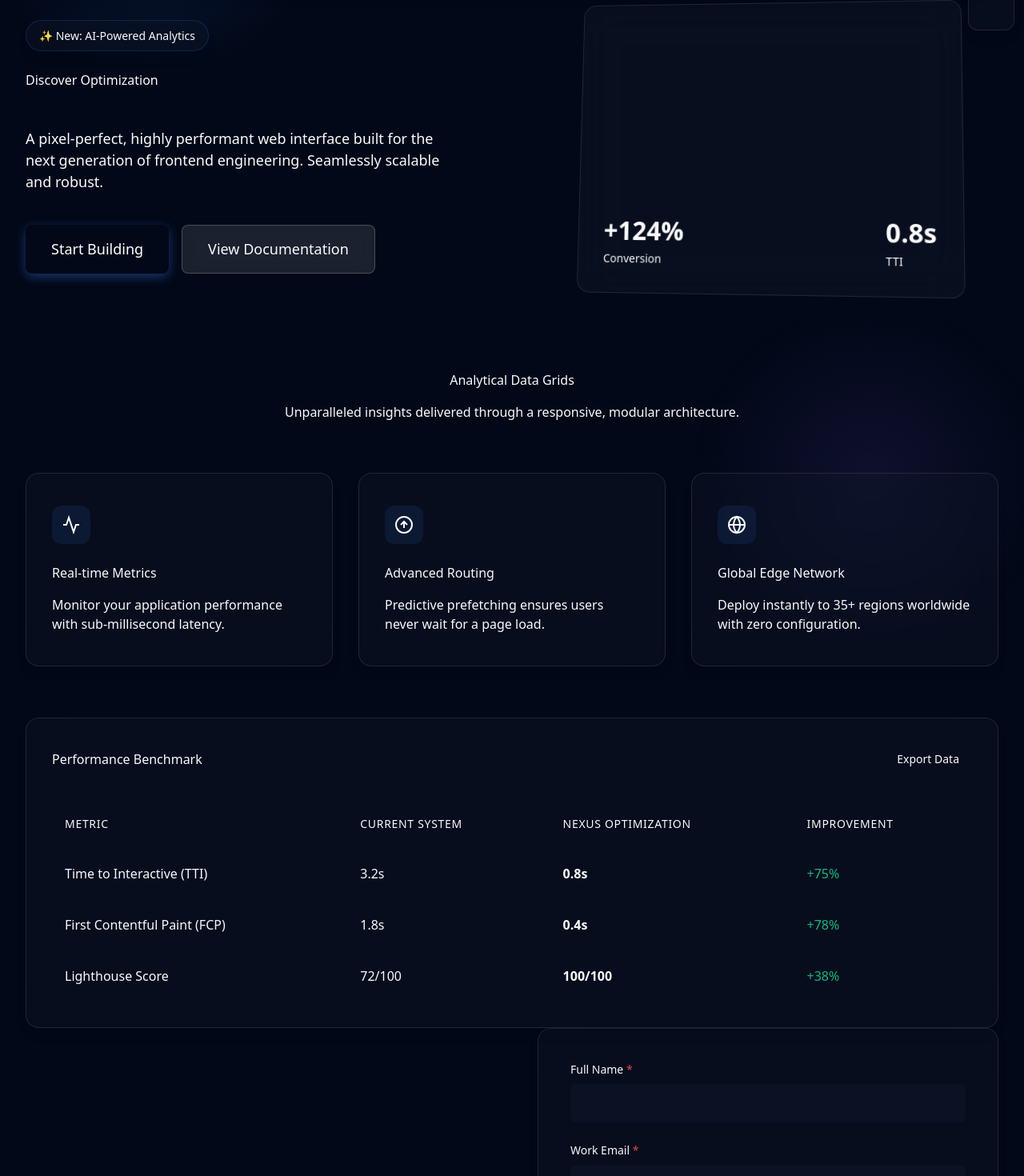
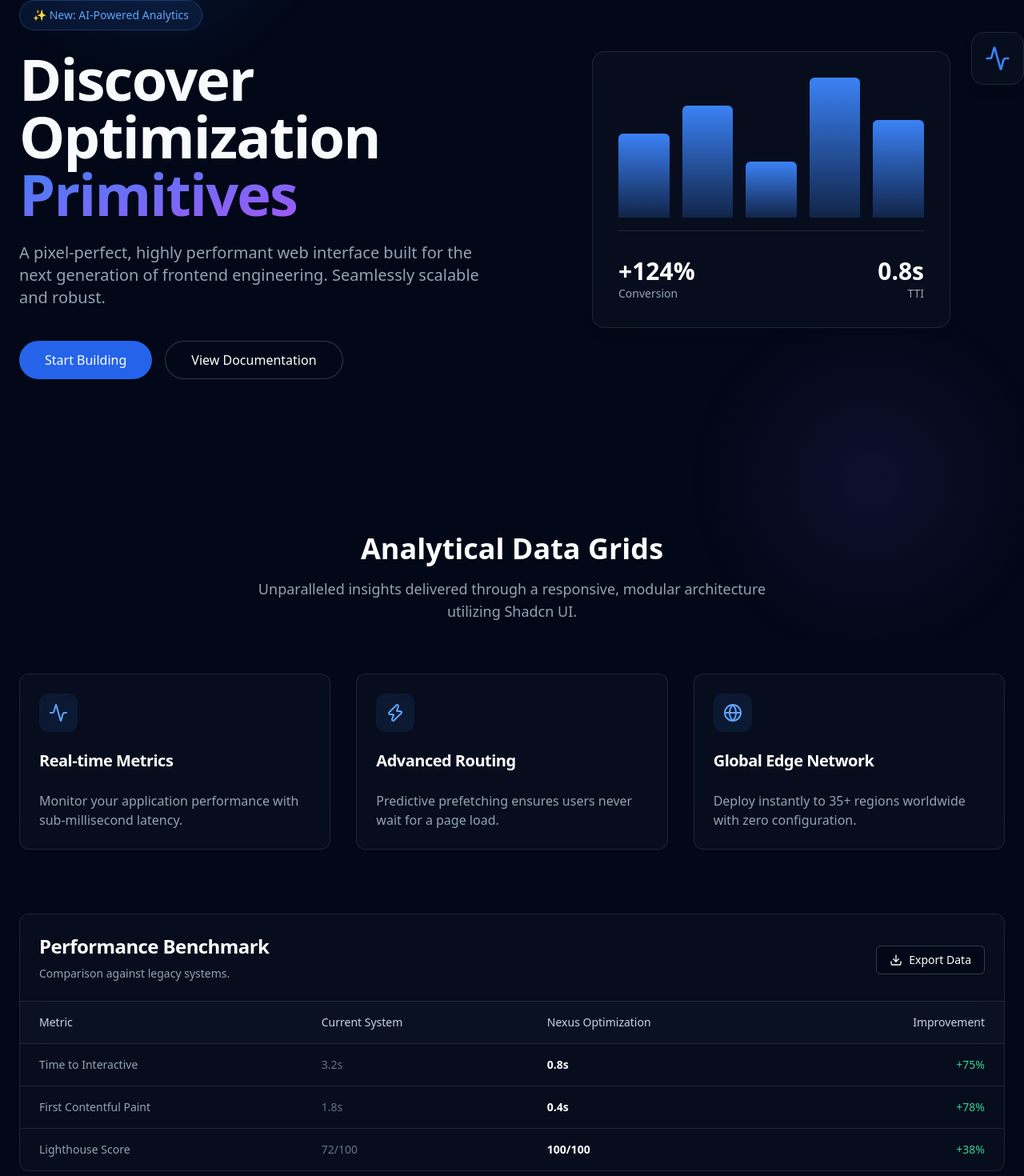
Before and after one commit to 04shubham7/PixelGEO, a React (Vite) app: page / in a window 1280 px wide. Shown: the part 160-1630 px from the top of the page at 80% size. Built offline with nearby package versions, Linux system fonts and the light colour scheme.

Commit message:
refactor: migrate hero and features to tailwind, shadcn and framer-motion

```diff
--- a/src/components/Features/Features.jsx
+++ b/src/components/Features/Features.jsx
@@ -1,96 +1,111 @@
 import React from 'react';
-import './Features.css';
+import { Card, CardContent, CardDescription, CardHeader, CardTitle } from '@/components/ui/card';
+import { Table, TableBody, TableCell, TableHead, TableHeader, TableRow } from '@/components/ui/table';
+import { Button } from '@/components/ui/button';
+import { Activity, Globe, Zap, Download } from 'lucide-react';
+import { motion } from 'framer-motion';
 
 const featuresData = [
   {
     id: 1,
     title: 'Real-time Metrics',
     description: 'Monitor your application performance with sub-millisecond latency.',
-    icon: (
-      <svg width="24" height="24" viewBox="0 0 24 24" fill="none" stroke="currentColor" strokeWidth="2">
-        <path d="M22 12h-4l-3 9L9 3l-3 9H2"/>
-      </svg>
-    )
+    icon: <Activity className="w-6 h-6 text-blue-400" />
   },
   {
     id: 2,
     title: 'Advanced Routing',
     description: 'Predictive prefetching ensures users never wait for a page load.',
-    icon: (
-      <svg width="24" height="24" viewBox="0 0 24 24" fill="none" stroke="currentColor" strokeWidth="2">
-        <circle cx="12" cy="12" r="10"/><path d="M16 12l-4-4-4 4M12 8v8"/>
-      </svg>
-    )
+    icon: <Zap className="w-6 h-6 text-blue-400" />
   },
   {
     id: 3,
     title: 'Global Edge Network',
     description: 'Deploy instantly to 35+ regions worldwide with zero configuration.',
-    icon: (
-      <svg width="24" height="24" viewBox="0 0 24 24" fill="none" stroke="currentColor" strokeWidth="2">
-        <circle cx="12" cy="12" r="10"/><path d="M2 12h20M12 2a15.3 15.3 0 0 1 4 10 15.3 15.3 0 0 1-4 10 15.3 15.3 0 0 1-4-10 15.3 15.3 0 0 1 4-10z"/>
-      </svg>
-    )
+    icon: <Globe className="w-6 h-6 text-blue-400" />
   }
 ];
 
 const Features = () => {
   return (
-    <section id="features" className="features section-padding">
-      <div className="container">
-        <div className="features-header">
-          <h2>Analytical Data Grids</h2>
-          <p>Unparalleled insights delivered through a responsive, modular architecture.</p>
+    <section id="features" className="py-24 relative z-10">
+      <div className="container mx-auto px-6 max-w-[1440px]">
+        <div className="text-center max-w-2xl mx-auto mb-16">
+          <h2 className="text-3xl md:text-4xl font-bold text-white mb-4">Analytical Data Grids</h2>
+          <p className="text-slate-400 text-lg">Unparalleled insights delivered through a responsive, modular architecture utilizing Shadcn UI.</p>
         </div>
 
-        <div className="features-grid">
-          {featuresData.map((feature) => (
-            <div key={feature.id} className="feature-card glass-panel">
-              <div className="feature-icon">{feature.icon}</div>
-              <h3>{feature.title}</h3>
-              <p>{feature.description}</p>
-            </div>
+        <div className="grid grid-cols-1 md:grid-cols-3 gap-8 mb-20">
+          {featuresData.map((feature, i) => (
+            <motion.div
+              key={feature.id}
+              initial={{ opacity: 0, y: 20 }}
+              whileInView={{ opacity: 1, y: 0 }}
+              viewport={{ once: true }}
+              transition={{ delay: i * 0.1, duration: 0.5 }}
+              className="h-full"
+            >
+              <Card className="bg-slate-900/40 backdrop-blur-xl border-white/10 hover:border-blue-500/30 transition-colors h-full">
+                <CardHeader>
+                  <div className="w-12 h-12 rounded-xl bg-blue-500/10 flex items-center justify-center mb-4">
+                    {feature.icon}
+                  </div>
+                  <CardTitle className="text-xl text-white">{feature.title}</CardTitle>
+                </CardHeader>
+                <CardContent>
+                  <CardDescription className="text-slate-400 text-base">{feature.description}</CardDescription>
+                </CardContent>
+              </Card>
+            </motion.div>
           ))}
         </div>
 
-        <div className="data-grid glass-panel mt-4">
-          <div className="data-grid-header">
-            <h3>Performance Benchmark</h3>
-            <button className="export-btn">Export Data</button>
-          </div>
-          <div className="table-responsive">
-            <table>
-              <thead>
-                <tr>
-                  <th>Metric</th>
-                  <th>Current System</th>
-                  <th>Nexus Optimization</th>
-                  <th>Improvement</th>
-                </tr>
-              </thead>
-              <tbody>
-                <tr>
-                  <td>Time to Interactive (TTI)</td>
-                  <td>3.2s</td>
-                  <td className="highlight">0.8s</td>
-                  <td className="positive">+75%</td>
-                </tr>
-                <tr>
-                  <td>First Contentful Paint (FCP)</td>
-                  <td>1.8s</td>
-                  <td className="highlight">0.4s</td>
-                  <td className="positive">+78%</td>
-                </tr>
-                <tr>
-                  <td>Lighthouse Score</td>
-                  <td>72/100</td>
-                  <td className="highlight">100/100</td>
-                  <td className="positive">+38%</td>
-                </tr>
-              </tbody>
-            </table>
-          </div>
-        </div>
+        <motion.div
+          initial={{ opacity: 0, y: 20 }}
+          whileInView={{ opacity: 1, y: 0 }}
+          viewport={{ once: true }}
+          transition={{ duration: 0.6 }}
+        >
+          <Card className="bg-slate-900/40 backdrop-blur-xl border-white/10 overflow-hidden">
+            <CardHeader className="flex flex-col sm:flex-row items-start sm:items-center justify-between gap-4 border-b border-white/10 pb-6">
+              <div>
+                <CardTitle className="text-2xl text-white">Performance Benchmark</CardTitle>
+                <CardDescription className="text-slate-400 mt-2">Comparison against legacy systems.</CardDescription>
+              </div>
+              <Button variant="outline" className="border-white/20 text-white hover:bg-white/10 gap-2">
+                <Download className="w-4 h-4" /> Export Data
+              </Button>
+            </CardHeader>
+            <CardContent className="p-0">
+              <div className="overflow-x-auto">
+                <Table>
+                  <TableHeader className="bg-slate-900/50">
+                    <TableRow className="border-white/10 hover:bg-transparent">
+                      <TableHead className="text-slate-300 font-medium py-4 px-6">Metric</TableHead>
+                      <TableHead className="text-slate-300 font-medium py-4 px-6">Current System</TableHead>
+                      <TableHead className="text-slate-300 font-medium py-4 px-6">Nexus Optimization</TableHead>
+                      <TableHead className="text-slate-300 font-medium py-4 px-6 text-right">Improvement</TableHead>
+                    </TableRow>
+                  </TableHeader>
+                  <TableBody>
+                    {[
+                      { metric: 'Time to Interactive', current: '3.2s', nexus: '0.8s', diff: '+75%' },
+                      { metric: 'First Contentful Paint', current: '1.8s', nexus: '0.4s', diff: '+78%' },
+                      { metric: 'Lighthouse Score', current: '72/100', nexus: '100/100', diff: '+38%' },
+                    ].map((row, i) => (
+                      <TableRow key={i} className="border-white/10 hover:bg-white/5 transition-colors">
+                        <TableCell className="text-slate-400 font-medium py-4 px-6">{row.metric}</TableCell>
+                        <TableCell className="text-slate-500 py-4 px-6">{row.current}</TableCell>
+                        <TableCell className="text-white font-semibold py-4 px-6">{row.nexus}</TableCell>
+                        <TableCell className="text-emerald-400 font-medium text-right py-4 px-6">{row.diff}</TableCell>
+                      </TableRow>
+                    ))}
+                  </TableBody>
+                </Table>
+              </div>
+            </CardContent>
+          </Card>
+        </motion.div>
       </div>
     </section>
   );
--- a/src/components/Hero/Hero.jsx
+++ b/src/components/Hero/Hero.jsx
@@ -1,50 +1,105 @@
 import React from 'react';
-import Button from '../Button/Button';
-import './Hero.css';
+import { Button } from '@/components/ui/button';
+import { motion } from 'framer-motion';
+import { Activity } from 'lucide-react';
+
+const containerVariants = {
+  hidden: { opacity: 0 },
+  visible: {
+    opacity: 1,
+    transition: {
+      staggerChildren: 0.15,
+      delayChildren: 0.1,
+    }
+  }
+};
+
+const itemVariants = {
+  hidden: { opacity: 0, y: 20 },
+  visible: {
+    opacity: 1,
+    y: 0,
+    transition: { type: "spring", stiffness: 300, damping: 24 }
+  }
+};
 
 const Hero = () => {
   return (
-    <section className="hero section-padding">
-      <div className="container hero-container">
-        <div className="hero-content">
-          <div className="badge glass-panel">✨ New: AI-Powered Analytics</div>
-          <h1 className="hero-title">
-            Discover Optimization <br />
-            <span className="text-gradient">Primitives</span>
-          </h1>
-          <p className="hero-description">
-            A pixel-perfect, highly performant web interface built for the next generation of frontend engineering. Seamlessly scalable and robust.
-          </p>
-          <div className="hero-actions">
-            <Button variant="primary" size="lg">Start Building</Button>
-            <Button variant="secondary" size="lg">View Documentation</Button>
-          </div>
-        </div>
+    <section className="pt-40 pb-24 relative overflow-hidden">
+      <div className="container mx-auto px-6 max-w-[1440px]">
+        <div className="grid grid-cols-1 lg:grid-cols-2 gap-16 items-center">
 
-        <div className="hero-visual">
-          <div className="glass-panel visual-card">
-            <div className="mock-chart">
-              <div className="bar" style={{height: '60%'}}></div>
-              <div className="bar" style={{height: '80%'}}></div>
-              <div className="bar" style={{height: '40%'}}></div>
-              <div className="bar" style={{height: '100%'}}></div>
-              <div className="bar" style={{height: '70%'}}></div>
-            </div>
-            <div className="visual-stats">
-              <div className="stat">
-                <span className="stat-value">+124%</span>
-                <span className="stat-label">Conversion</span>
+          {/* Content */}
+          <motion.div
+            className="flex flex-col items-center lg:items-start text-center lg:text-left z-10"
+            variants={containerVariants}
+            initial="hidden"
+            animate="visible"
+          >
+            <motion.div variants={itemVariants} className="inline-flex items-center px-4 py-2 rounded-full border border-blue-500/30 bg-blue-500/10 text-blue-400 text-sm font-medium mb-6">
+              ✨ New: AI-Powered Analytics
+            </motion.div>
+
+            <motion.h1 variants={itemVariants} className="text-5xl md:text-6xl lg:text-7xl font-bold leading-[1.1] tracking-tight mb-6">
+              Discover Optimization <br />
+              <span className="bg-gradient-to-br from-blue-500 to-purple-500 bg-clip-text text-transparent">Primitives</span>
+            </motion.h1>
+
+            <motion.p variants={itemVariants} className="text-slate-400 text-lg md:text-xl max-w-xl mb-10 leading-relaxed">
+              A pixel-perfect, highly performant web interface built for the next generation of frontend engineering. Seamlessly scalable and robust.
+            </motion.p>
+
+            <motion.div variants={itemVariants} className="flex flex-col sm:flex-row gap-4 w-full sm:w-auto">
+              <Button size="lg" className="bg-blue-600 hover:bg-blue-700 text-white rounded-full px-8 h-12 text-base w-full sm:w-auto">
+                Start Building
+              </Button>
+              <Button size="lg" variant="outline" className="rounded-full px-8 h-12 text-base border-white/20 hover:bg-white/10 text-white w-full sm:w-auto">
+                View Documentation
+              </Button>
+            </motion.div>
+          </motion.div>
+
+          {/* Visuals */}
+          <motion.div
+            className="relative flex justify-center z-10 mt-10 lg:mt-0"
+            initial={{ opacity: 0, scale: 0.95 }}
+            animate={{ opacity: 1, scale: 1 }}
+            transition={{ duration: 0.8, delay: 0.4, type: "spring" }}
+          >
+            <div className="w-full max-w-md p-8 glass-panel transform perspective-1000 lg:rotate-y-[-5deg] lg:rotate-x-[5deg] hover:rotate-y-0 hover:rotate-x-0 transition-transform duration-500">
+              <div className="flex items-end gap-4 h-48 mb-8 border-b border-white/10 pb-4">
+                {[60, 80, 40, 100, 70].map((height, i) => (
+                  <motion.div
+                    key={i}
+                    className="flex-1 bg-gradient-to-t from-blue-500/20 to-blue-500 rounded-t-md origin-bottom"
+                    initial={{ scaleY: 0 }}
+                    animate={{ scaleY: 1 }}
+                    transition={{ duration: 1, delay: 0.5 + (i * 0.1), type: "spring", stiffness: 100 }}
+                    style={{ height: `${height}%` }}
+                  />
+                ))}
               </div>
-              <div className="stat">
-                <span className="stat-value">0.8s</span>
-                <span className="stat-label">TTI</span>
+              <div className="flex justify-between items-center">
+                <div className="flex flex-col">
+                  <span className="text-3xl font-bold text-white">+124%</span>
+                  <span className="text-slate-400 text-sm">Conversion</span>
+                </div>
+                <div className="flex flex-col text-right">
+                  <span className="text-3xl font-bold text-white">0.8s</span>
+                  <span className="text-slate-400 text-sm">TTI</span>
+                </div>
               </div>
             </div>
-          </div>
 
-          <div className="floating-element element-1 glass-panel">
-             <svg width="24" height="24" viewBox="0 0 24 24" fill="none" stroke="var(--accent-primary)" strokeWidth="2"><path d="M22 12h-4l-3 9L9 3l-3 9H2"/></svg>
-          </div>
+            <motion.div
+              className="hidden lg:block absolute -top-6 -right-6 p-4 rounded-2xl glass-panel"
+              animate={{ y: [0, -20, 0] }}
+              transition={{ repeat: Infinity, duration: 6, ease: "easeInOut" }}
+            >
+              <Activity className="w-8 h-8 text-blue-500" />
+            </motion.div>
+          </motion.div>
+
         </div>
       </div>
     </section>
```
